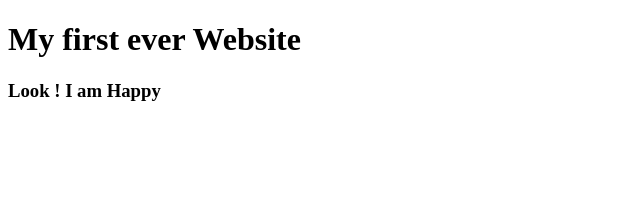
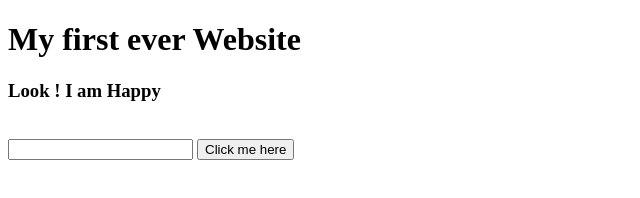
Before and after one commit to Bhola18coding/my-first-website, a plain HTML site: page index.html in a window 1280 px wide. Shown: the whole page, without its empty margins (0-640 px from the left). Drawn offline with Linux system fonts and the light colour scheme.

Commit message:
done added button

```diff
--- a/index.html
+++ b/index.html
@@ -9,5 +9,9 @@
 <body>
     <h1>My first ever Website</h1>
     <h3>Look ! I am Happy</h3>
+
+    <br>
+    <input type= "text">
+    <button>Click me here</button>
 </body>
 </html>
```
